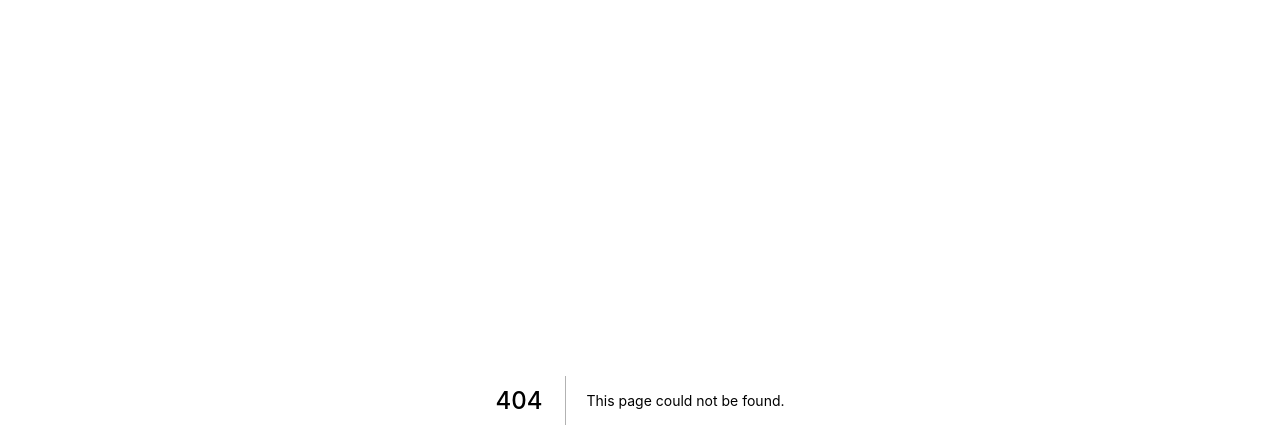
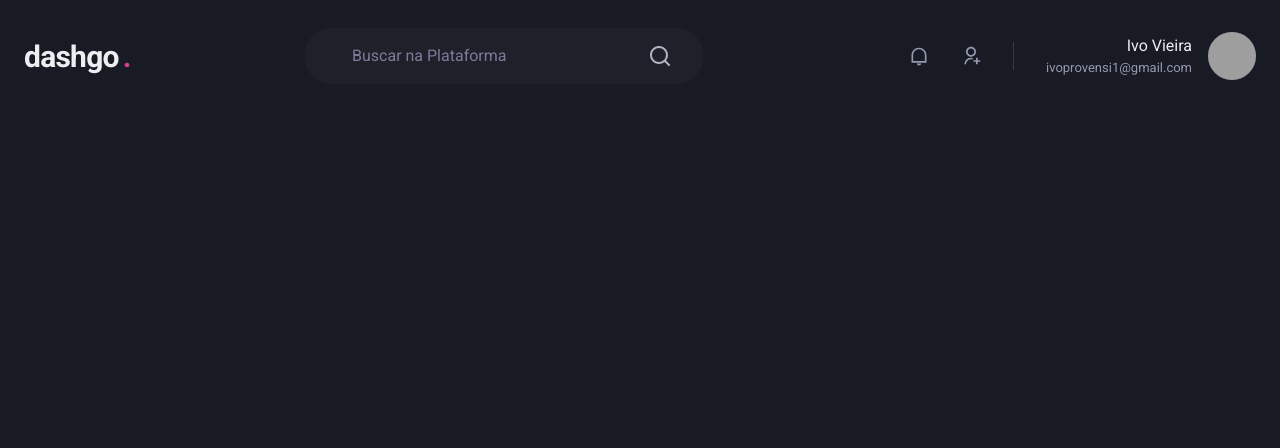
Before and after one commit to ivopr/dashgo, a Next.js app: page /dashboard in a window 1280 px wide. Before the commit this address had no page. Shown: the top 448 px of the page. Built offline with nearby package versions, Linux system fonts and the light colour scheme; grey boxes are pictures that could not be loaded.

Commit message:
feat: 🎸 header component

```diff
--- a/package.json
+++ b/package.json
@@ -19,6 +19,7 @@
     "next": "10.1.2",
     "react": "17.0.2",
     "react-dom": "17.0.2",
+    "react-icons": "^4.2.0",
     "typescript": "^4.2.3"
   },
   "devDependencies": {
--- /dev/null
+++ b/src/components/Header.tsx
@@ -0,0 +1,66 @@
+import { Avatar, Box, Flex, HStack, Icon, Input, Text } from "@chakra-ui/react";
+import { RiNotificationLine, RiSearchLine, RiUserAddLine } from "react-icons/ri";
+
+export function Header(): JSX.Element {
+  return (
+    <Flex align="center" as="header" h="20" mt="4" mx="auto" px="6" w="100%" maxW={1480}>
+      <Text fontSize="3xl" fontWeight="bold" letterSpacing="tight" w="64">
+        dashgo
+        <Text as="span" color="pink.500" ml="1">
+          .
+        </Text>
+      </Text>
+
+      <Flex
+        alignSelf="center"
+        as="label"
+        bg="gray.800"
+        borderRadius="full"
+        color="gray.200"
+        flex="1"
+        maxW={400}
+        ml="6"
+        position="relative"
+        px="8"
+        py="4">
+        <Input
+          _placeholder={{
+            color: "gray.400"
+          }}
+          color="gray.50"
+          mr="4"
+          placeholder="Buscar na Plataforma"
+          px="4"
+          variant="unstyled"
+        />
+
+        <Icon as={RiSearchLine} fontSize="24" />
+      </Flex>
+
+      <Flex align="center" ml="auto">
+        <HStack
+          borderColor="gray.700"
+          borderRightWidth={1}
+          color="gray.300"
+          mx="8"
+          pr="8"
+          py="1"
+          spacing="8">
+          <Icon as={RiNotificationLine} fontSize={20} />
+          <Icon as={RiUserAddLine} fontSize={20} />
+        </HStack>
+
+        <Flex align="center">
+          <Box mr="4" textAlign="right">
+            <Text>Ivo Vieira</Text>
+            <Text color="gray.300" fontSize="small">
+              ivoprovensi1@gmail.com
+            </Text>
+          </Box>
+
+          <Avatar name="Ivo Vieira" size="md" src="https://github.com/demotional.png" />
+        </Flex>
+      </Flex>
+    </Flex>
+  );
+}
--- /dev/null
+++ b/src/pages/dashboard.tsx
@@ -0,0 +1,5 @@
+import { Header } from "@components/Header";
+
+export default function Dashboard(): JSX.Element {
+  return <Header />;
+}
```
Also changed, not shown: 2 other files (tests, documents, lock files or other folders).
